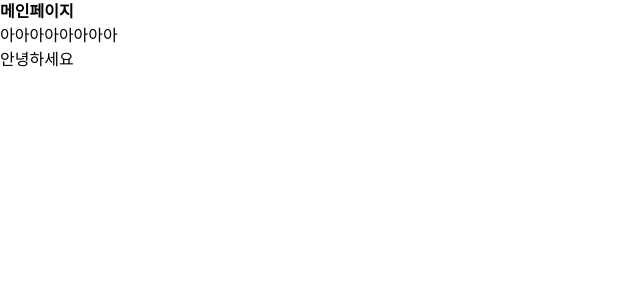
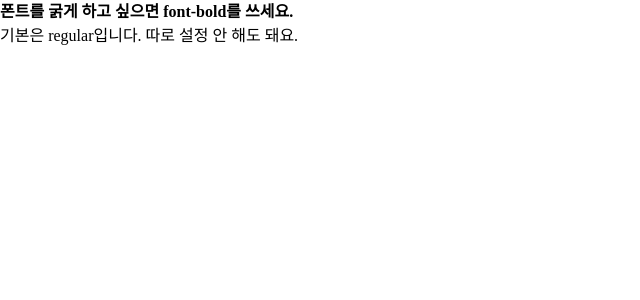
Before and after one commit to 902z/gheupPAY, a Next.js app: page / in a window 1280 px wide. Shown: the top 300 px of the page, without its empty margins (0-640 px from the left). Built offline with nearby package versions, Linux system fonts and the light colour scheme; a web font is replaced by a local one.

Commit message:
📦 chore: 폰트 설정

```diff
--- a/app/page.tsx
+++ b/app/page.tsx
@@ -1,9 +1,8 @@
 export default function Home() {
   return (
     <>
-      <h1 className="font-bold">메인페이지</h1>
-      <p>아아아아아아아아</p>
-      <p>안녕하세요</p>
+      <h1 className="font-bold">폰트를 굵게 하고 싶으면 font-bold를 쓰세요.</h1>
+      <p>기본은 regular입니다. 따로 설정 안 해도 돼요.</p>
     </>
   );
 }
```
